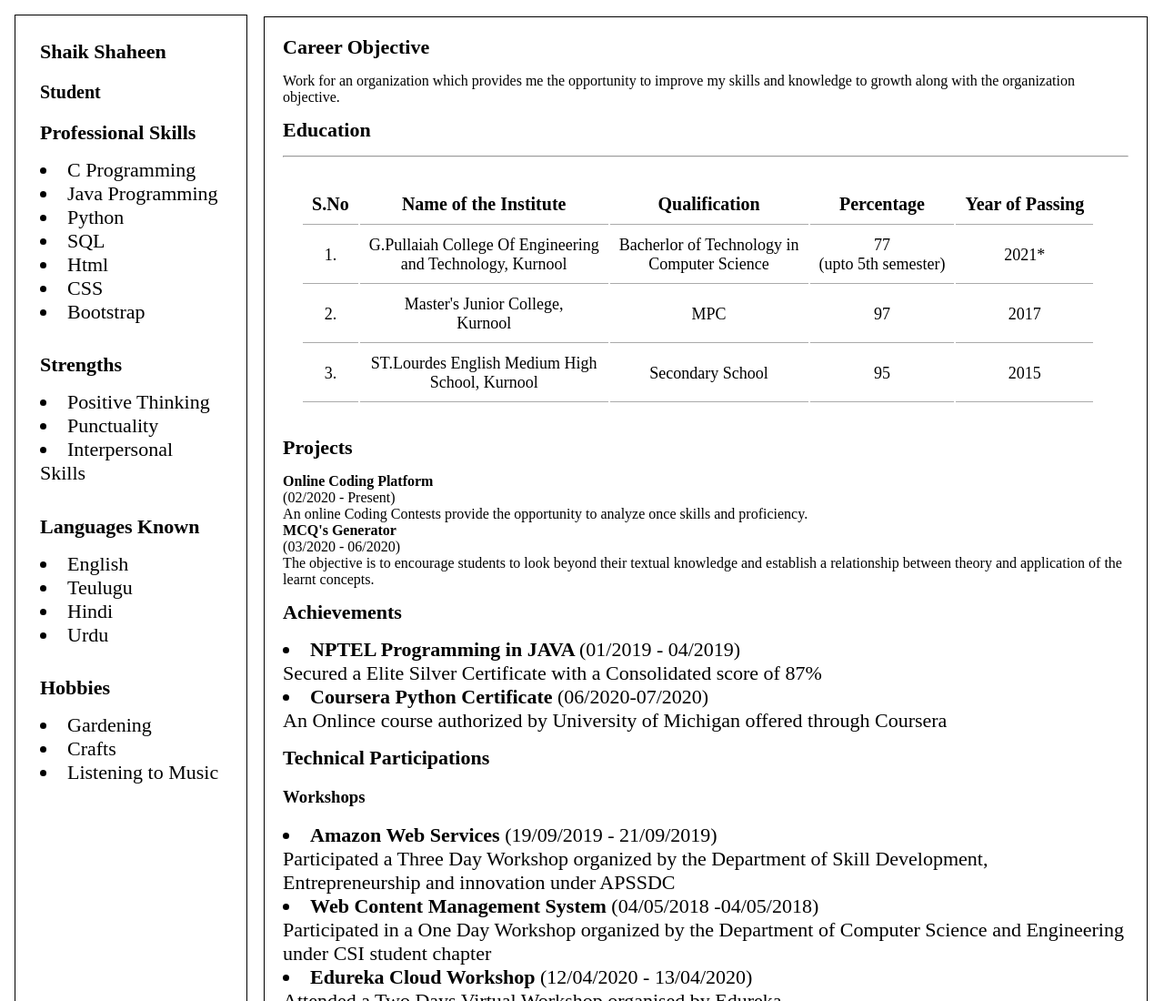
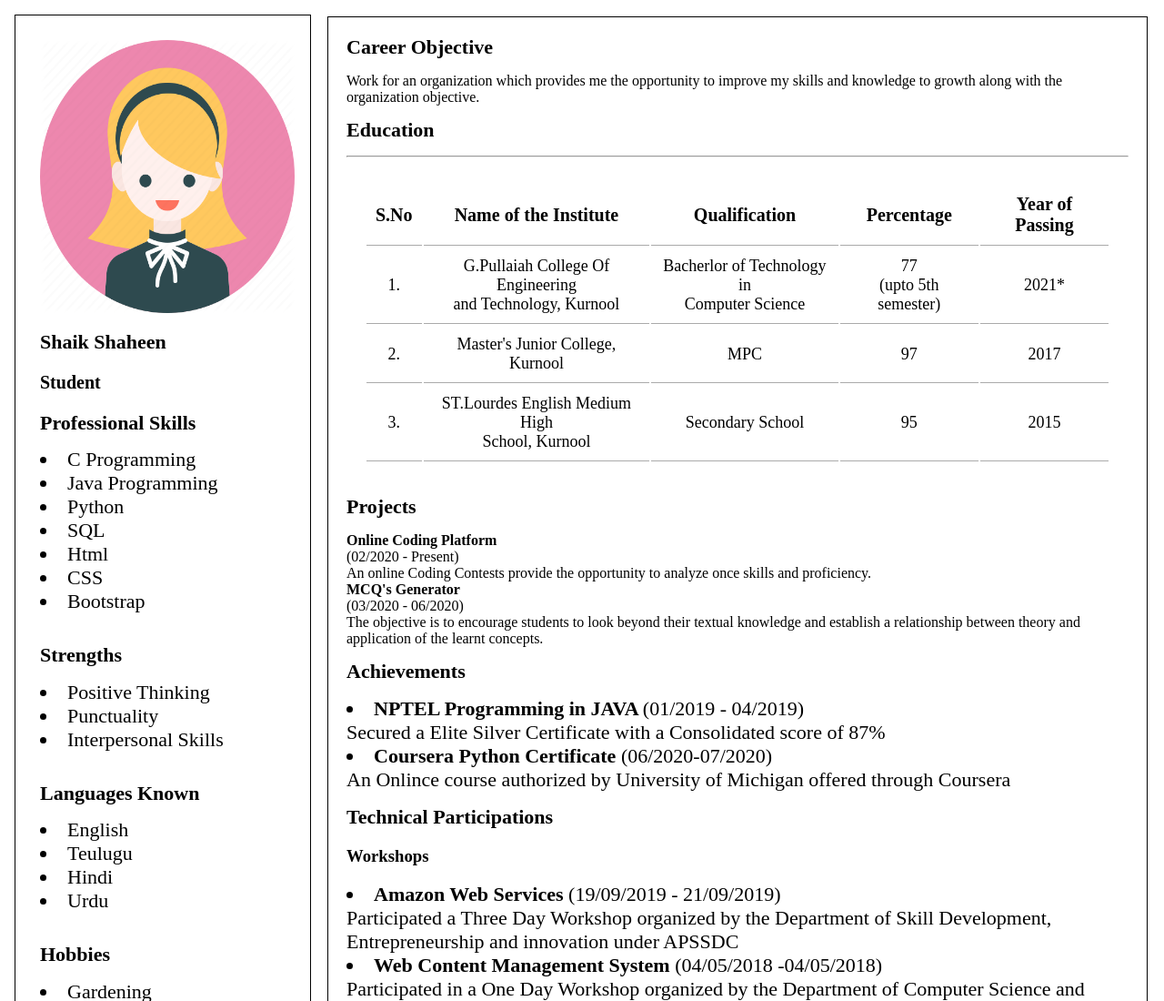
Before and after one commit to Shaheen86/Resume.github.io, a plain HTML site: page Nonsemanic.html in a window 1280 px wide. Shown: the top 1100 px of the page at 91% size. Drawn offline with Linux system fonts and the light colour scheme.

Commit message:
Update Nonsemanic.html

```diff
--- a/Nonsemanic.html
+++ b/Nonsemanic.html
@@ -8,6 +8,7 @@
   <body>
     <div class="side">
       <div>
+        <img src="Shaik.jpg">
         <h1>Shaik Shaheen</h1>
         <p><b>Student</b></p>
         <h1>Professional Skills</h1>
```
